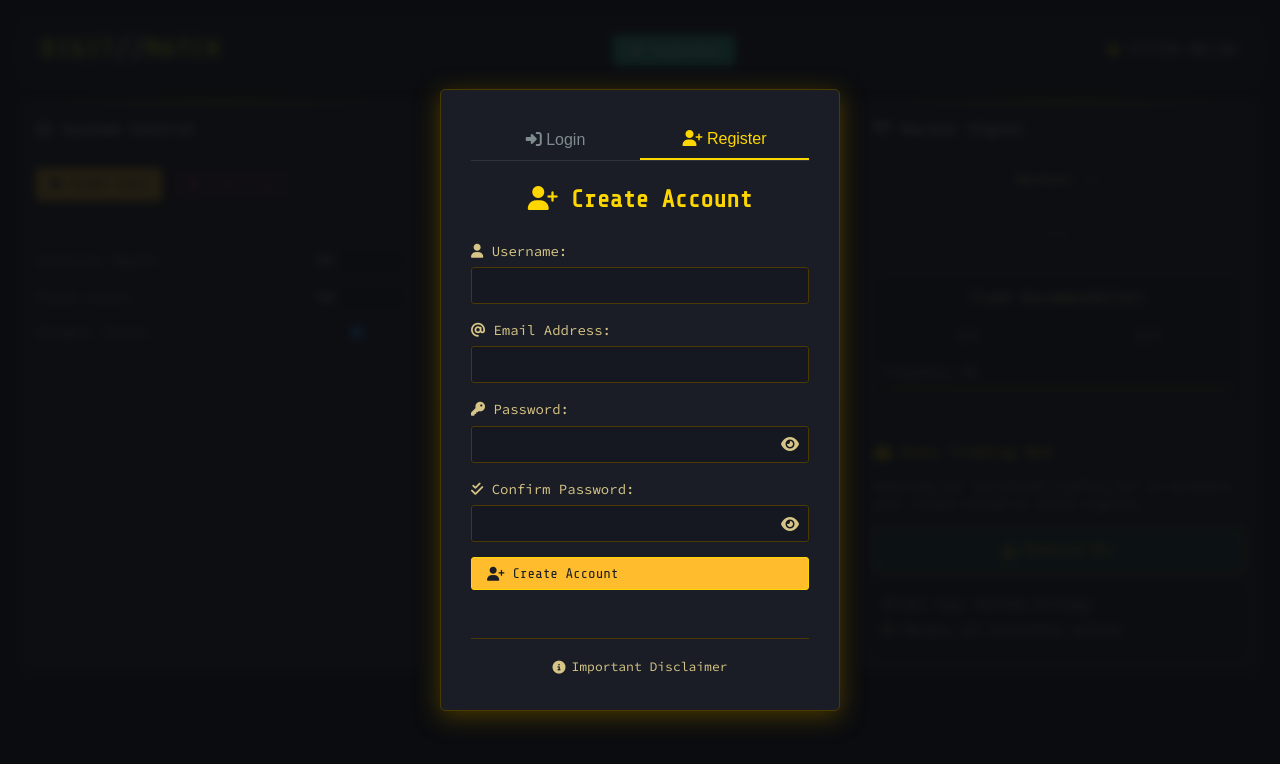
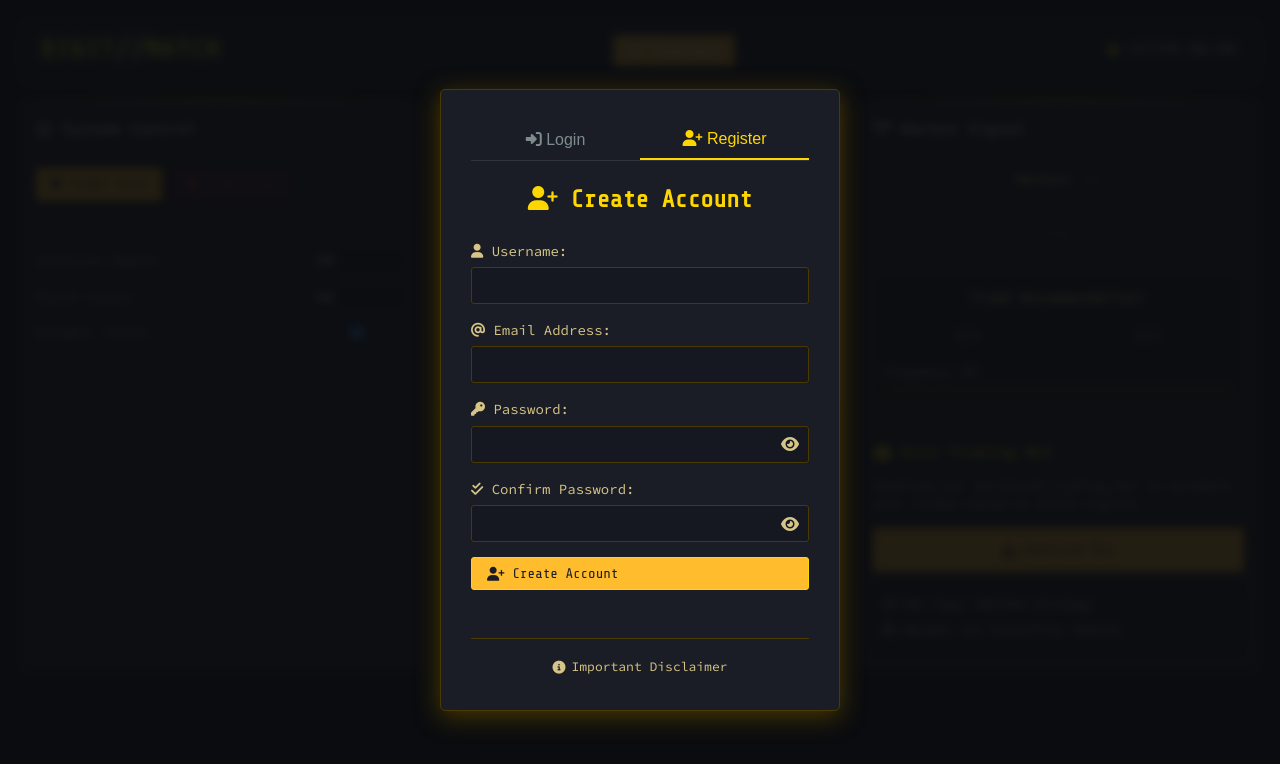
Before and after one commit to frankuleiz/Derivlite, a website: page tools/index.html in a window 1280 px wide. Drawn offline with nearby package versions, Linux system fonts and the light colour scheme.

Commit message:
updated the trade button color

```diff
--- a/tools/index.html
+++ b/tools/index.html
@@ -13,7 +13,7 @@
     <style>
         /* Trading Button Styles */
         .trade-button {
-            background-color: var(--success-color);
+            background-color: var(--warning-color);
             color: white;
             border: none;
             border-radius: 4px;
@@ -165,9 +165,9 @@
         }
 
         .download-btn {
-            background: rgba(0, 255, 157, 0.15);
+            background: var(--warning-color);
             border-color: var(--accent-color);
-            color: var(--accent-color);
+            color: var(--panel-bg);
             width: 100%;
             justify-content: center;
             margin-bottom: 12px;
@@ -177,8 +177,8 @@
         }
 
         .download-btn:hover {
-            background: rgba(0, 255, 157, 0.3);
-            box-shadow: 0 0 15px rgba(0, 255, 157, 0.5);
+            background: var(--warning-color);
+            box-shadow: 0 0 15px var(--accent-color);
             transform: translateY(-2px);
         }
 
```
